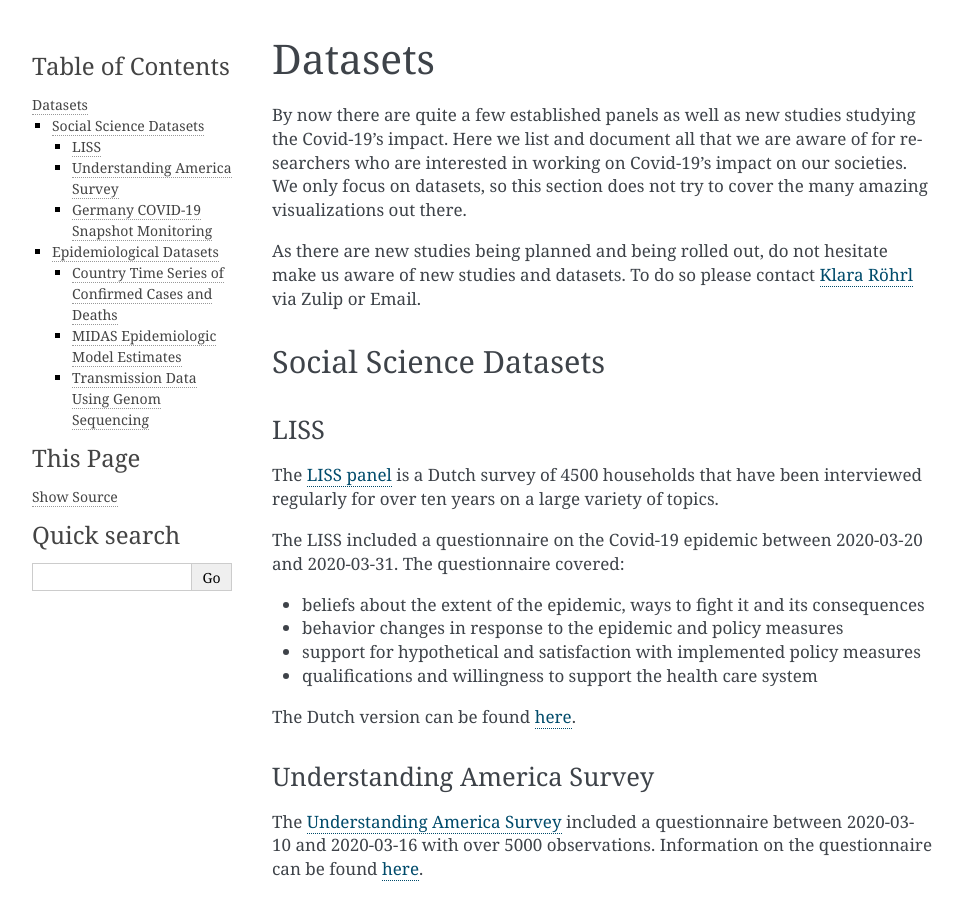
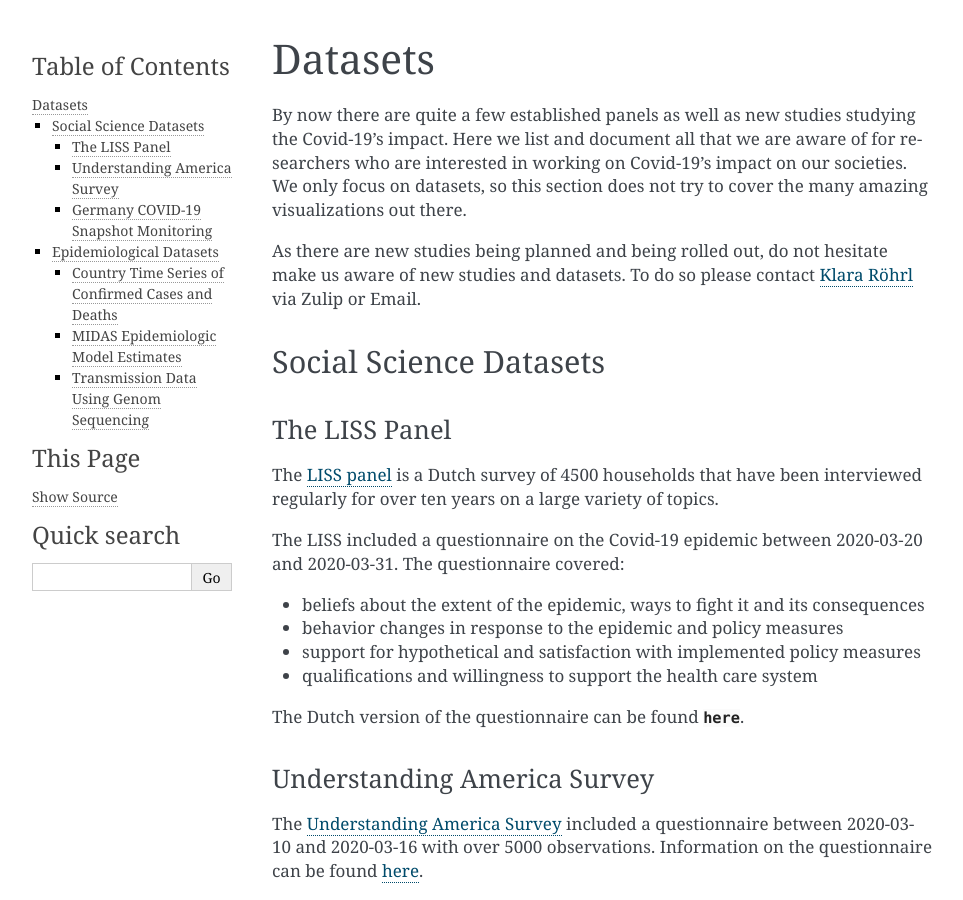
Before and after one commit to covid-19-impact-lab/covid-19-impact-lab, a Sphinx documentation site: the page built from docs/source/datasets.rst, in a window 1280 px wide and 900 px high. Shown: the whole window, without its empty margins (148-1111 px from the left). Built offline with Sphinx 7.4.7, drawn with Linux system fonts in a browser that asks for light colours.

Commit message:
fix link to questionnaire.

```diff
--- a/docs/source/datasets.rst
+++ b/docs/source/datasets.rst
@@ -14,8 +14,8 @@
 Social Science Datasets
 -------------------------
 
-LISS
-====
+The LISS Panel
+===============
 
 The `LISS panel <https://www.lissdata.nl/>`_ is a Dutch survey of 4500 households that have been interviewed regularly for over ten years on a large variety of topics.
 
@@ -26,7 +26,8 @@
 - support for hypothetical and satisfaction with implemented policy measures
 - qualifications and willingness to support the health care system
 
-The Dutch version can be found `here <LISS_covid19_questionnaire_dutch_20200320_1.0.pdf>`_.
+The Dutch version of the questionnaire can be found
+:download:`here <LISS_covid19_questionnaire_dutch_20200320_1.0.pdf>`.
 
 Understanding America Survey
 =============================
```
